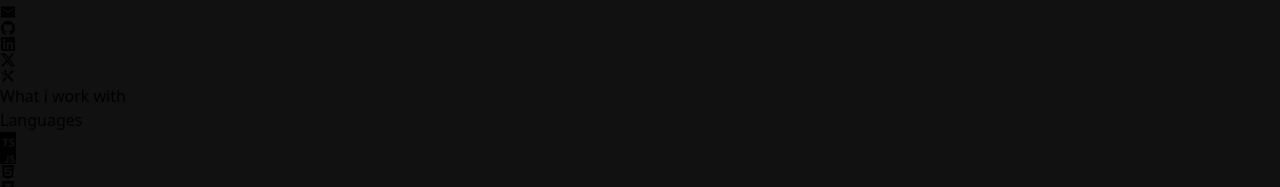
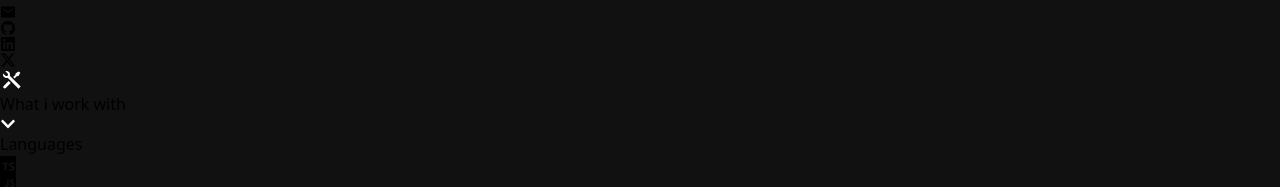
Before and after one commit to Salomondiei08/My-Portfolio, a React (Vite) app: page / in a window 1280 px wide. Shown: the part 1220-1407 px from the top of the page. Built offline with nearby package versions, Linux system fonts and the light colour scheme.

Commit message:
reduced bio txt size & added chevron

```diff
--- a/src/components/Avatar.tsx
+++ b/src/components/Avatar.tsx
@@ -2,7 +2,7 @@ const Avatar = () => {
   return (
     <div className="container mx-auto mt-10 flex justify-center text-white">
       <img
-        className=" size-24 object-cover rounded-lg"
+        className=" size-32 object-cover rounded-lg object-top"
         src="/myphoto2.jpg"
         alt="A picture of Matthew Young"
       />
--- a/src/components/Bio.tsx
+++ b/src/components/Bio.tsx
@@ -2,7 +2,7 @@ const Bio = () => {
   return (
     <>
       <div className="mx-auto flex justify-center gap-2 max-w-2xl mt-2">
-        <p className="text-gray-400 sm:text-2xl md:text-2xl lg:text-3xl text-center mt-3 px-3">
+        <p className="text-gray-400 sm:text-2xl md:text-2xl lg:text-2xl text-center mt-3 px-3">
           I'm a Front-End Developer — a
           <span className="text-white"> builder </span>
           focused on creating user-friendly products and experiences for the
--- a/src/components/Skills.tsx
+++ b/src/components/Skills.tsx
@@ -9,18 +9,20 @@ import { SiTailwindcss } from "react-icons/si";
 import { SiChakraui } from "react-icons/si";
 import { BiLogoVisualStudio } from "react-icons/bi";
 import { IoLogoFigma } from "react-icons/io5";
+import { FaChevronDown } from "react-icons/fa";
 
 const Skills = () => {
   return (
     <>
       <div className="bg-neutral-900 m-3 mt-7 rounded-md max-h-80 pb-1 sm:w-2/3 sm:mx-auto md:w-2/3 md:mx-auto lg:w-2/5 lg:mx-auto">
-        <div className="flex gap-x-11">
-          <i className="p-1 bg-neutral-800 rounded-lg ml-2 mt-2">
-            <RiToolsFill className="fill-white size-6" />
+        <div className="flex justify-between items-center">
+          <i className="p-1 bg-neutral-800 rounded-lg mt-2 ml-2">
+            <RiToolsFill color="white" size={24} className="" />
           </i>
-          <h3 className="text-white mt-3 font-sans text-base font-semibold">
+          <p className="text-white font-sans text-base font-semibold mt-2">
             What i work with
-          </h3>
+          </p>
+          <FaChevronDown color="white" className="mt-2 mr-2" />
         </div>
 
         <div className="bg-neutral-800 m-2 rounded-md mt-6 pb-3">
```
